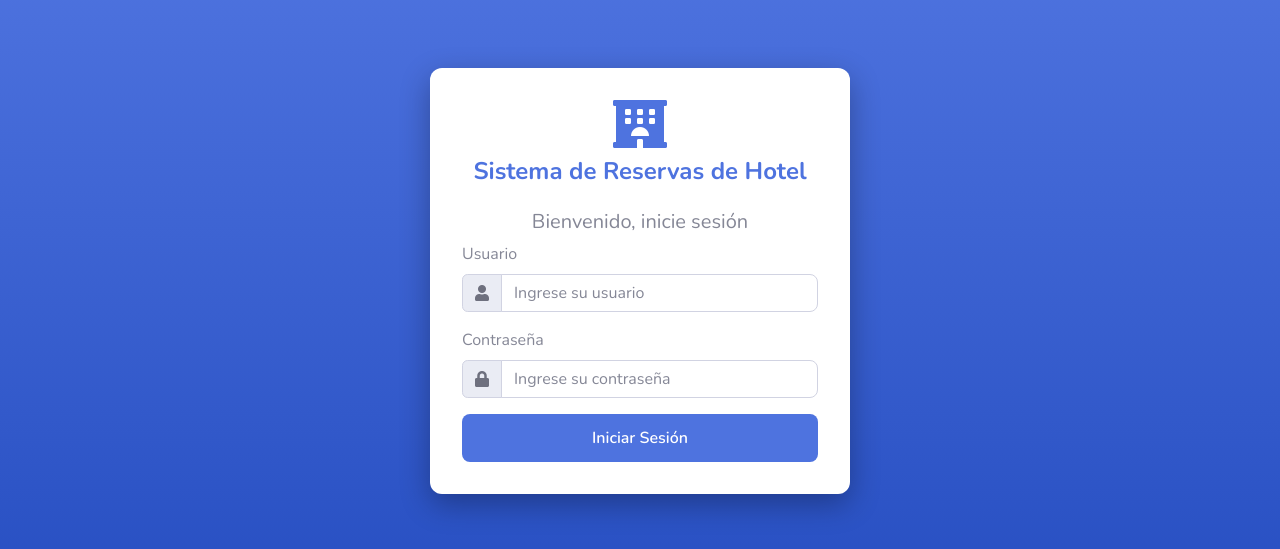
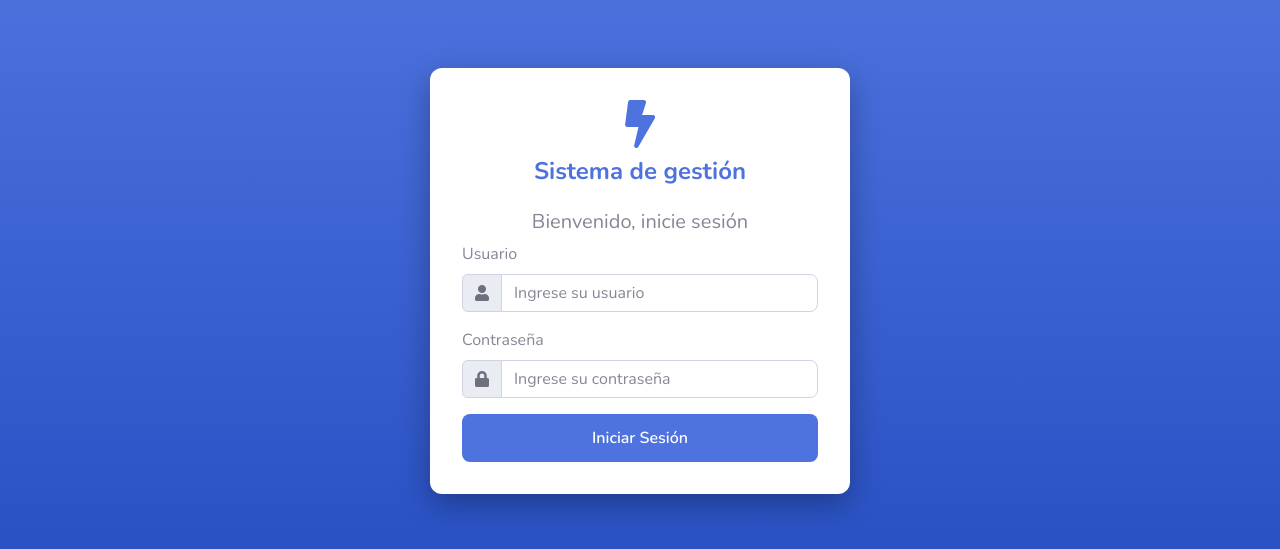
Before and after one commit to ThairConstante/hotel-frontend, a plain HTML site: page views/login.html in a window 1280 px wide. Shown: the part 119-668 px from the top of the page. Drawn offline with nearby package versions, Linux system fonts and the light colour scheme.

Commit message:
Update login.html

```diff
--- a/views/login.html
+++ b/views/login.html
@@ -26,8 +26,8 @@
 
     <div class="login-container">
         <div class="logo">
-            <i class="fas fa-hotel"></i>
-            <h4>Sistema de Reservas de Hotel</h4>
+            <i class="fas fa-bolt"></i>
+            <h4>Sistema de gestión</h4>
         </div>
 
         <h5 class="text-center mb-2">Bienvenido, inicie sesión</h5>
```
